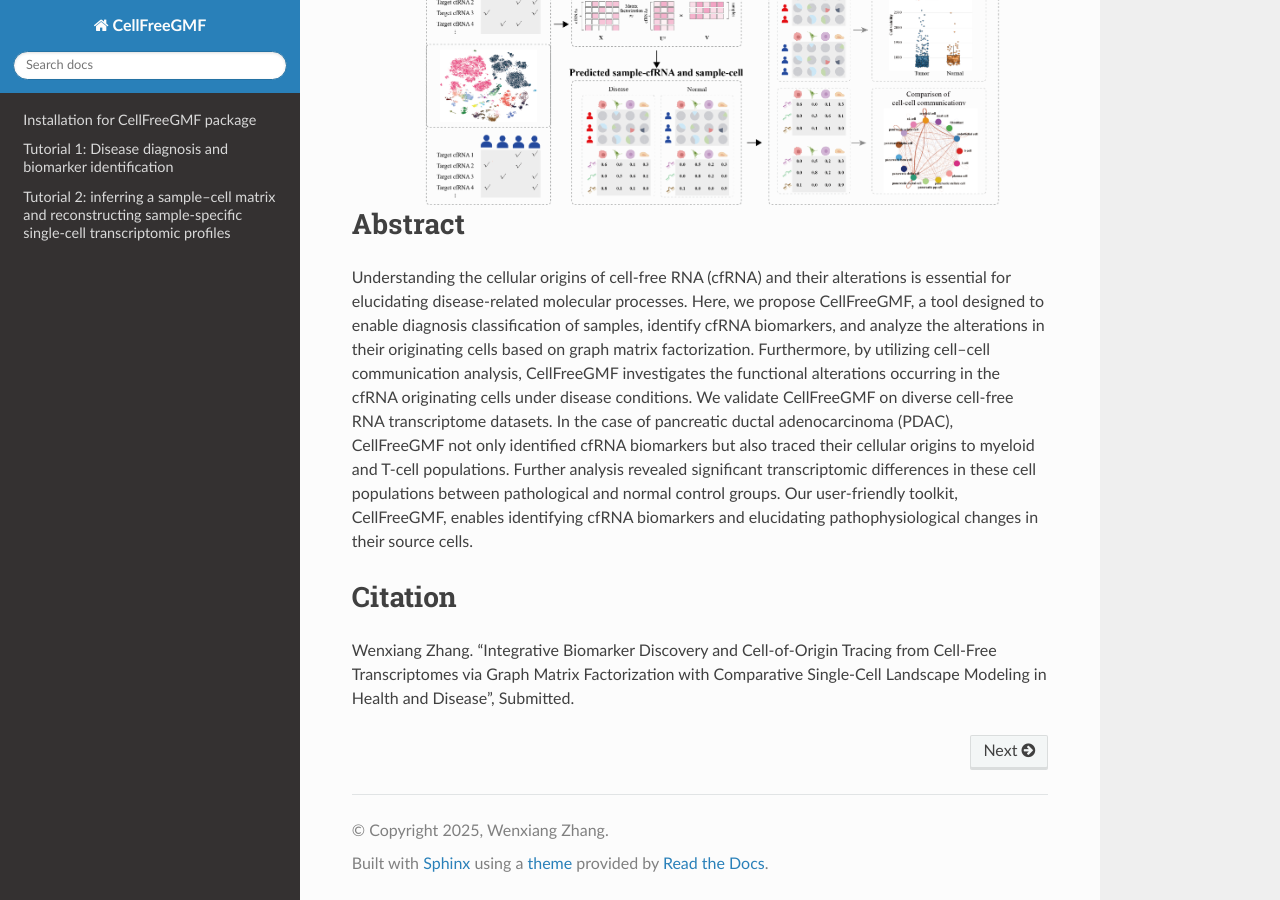
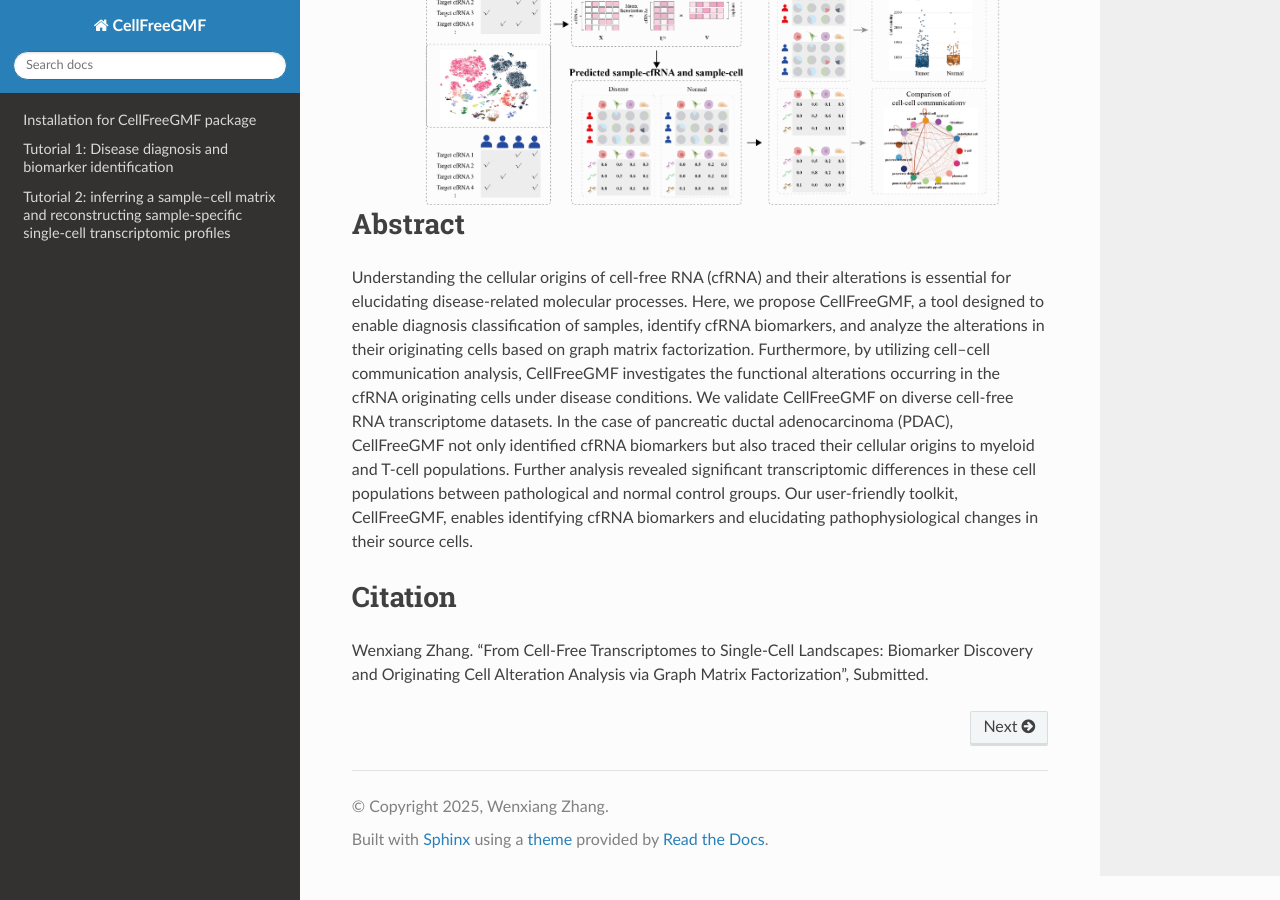
Before and after one commit to zwx94/CellFreeGMF_Tutorials, a Sphinx documentation site: the page built from source/index.rst, in a window 1280 px wide and 900 px high, scrolled down 1375 px. Built offline with Sphinx 7.4.7 and the Read the Docs theme 3.1.0, drawn with Linux system fonts in a browser that asks for light colours; pages that are not in the unit, such as notebooks, are missing from menus.

Commit message:
Update index.rst

```diff
--- a/source/index.rst
+++ b/source/index.rst
@@ -25,4 +25,4 @@ Understanding the cellular origins of cell-free RNA (cfRNA) and their alteration
 
 Citation
 ========
-Wenxiang Zhang. "Integrative Biomarker Discovery and Cell-of-Origin Tracing from Cell-Free Transcriptomes via Graph Matrix Factorization with Comparative Single-Cell Landscape Modeling in Health and Disease", Submitted.
+Wenxiang Zhang. "From Cell-Free Transcriptomes to Single-Cell Landscapes: Biomarker Discovery and Originating Cell Alteration Analysis via Graph Matrix Factorization", Submitted.
```
